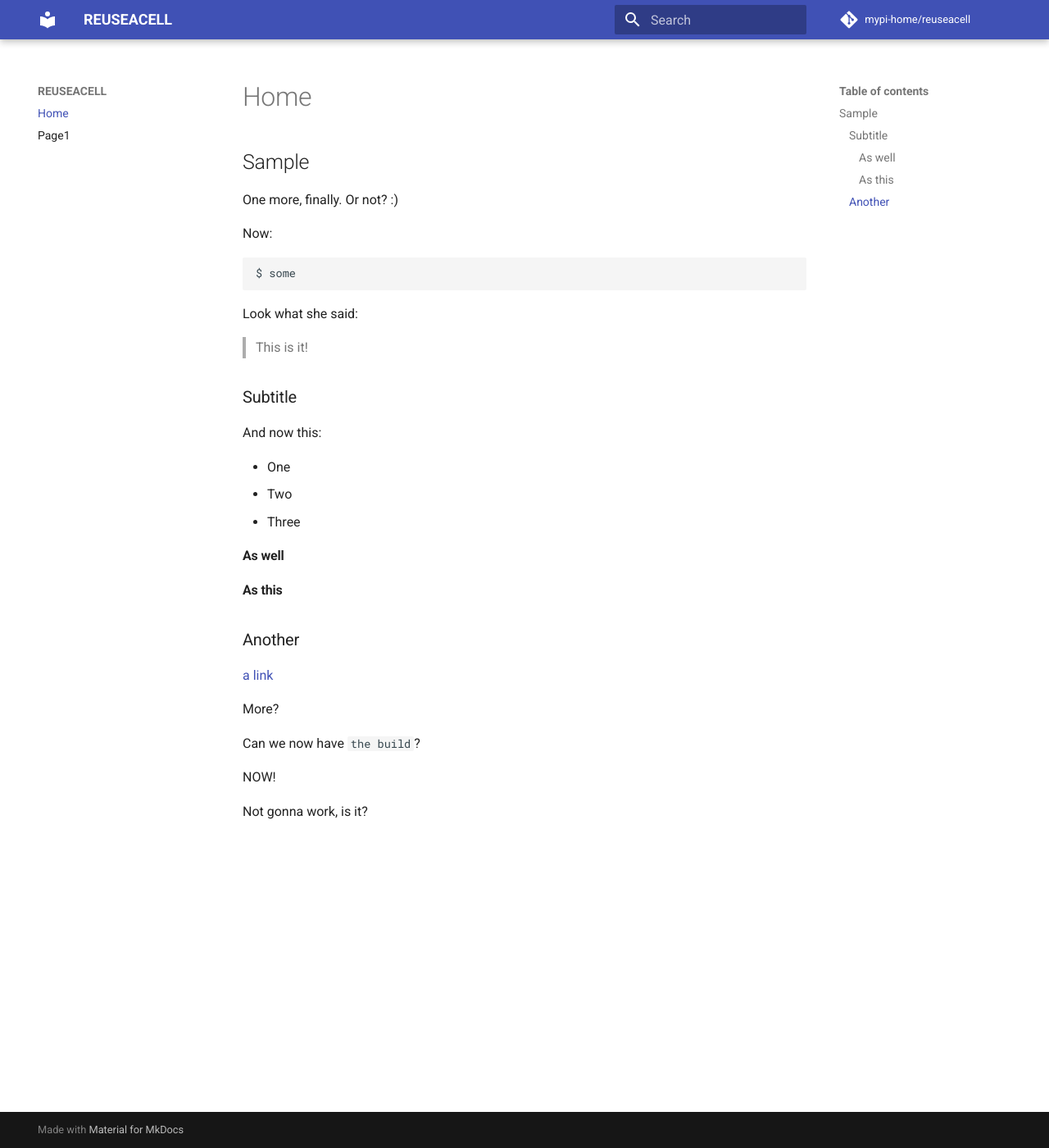
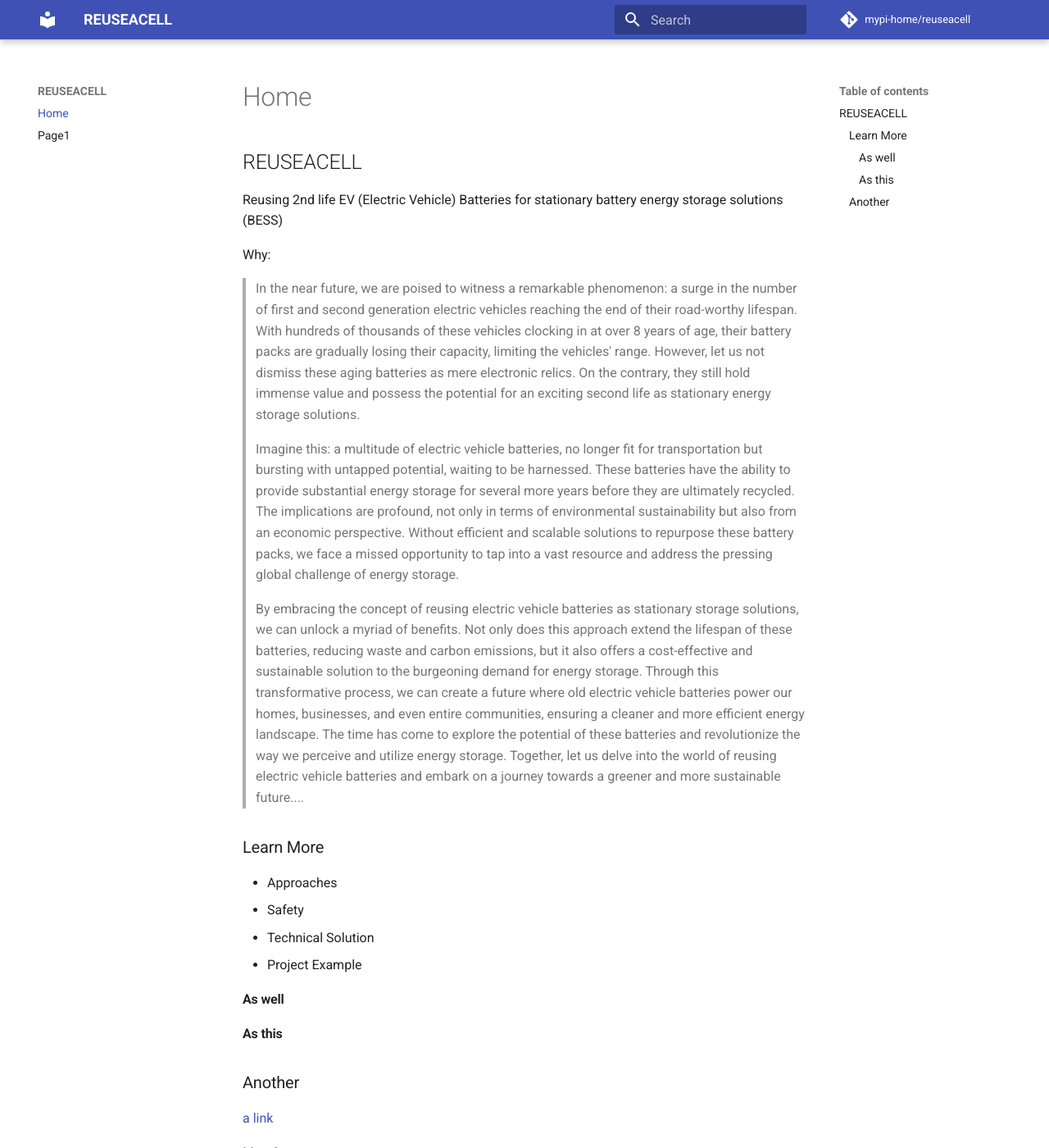
Before and after one commit to mypi-home/reuseacell, an MkDocs documentation site: the page built from docs/index.md, in a window 1280 px wide and 1400 px high. Shown: the whole window at 82% size. Built offline with MkDocs 1.6.1 and Material for MkDocs 9.7.7, drawn with Linux system fonts in a browser that asks for light colours; comment, search, counter and statistics services are not loaded.

Commit message:
Update index.md

````diff
--- a/docs/index.md
+++ b/docs/index.md
@@ -1,24 +1,21 @@
-## Sample
+## REUSEACELL
 
-One more, finally. Or not? :)
+Reusing 2nd life EV (Electric Vehicle) Batteries for stationary battery energy storage solutions (BESS)
 
-Now:
+Why:
 
-```
-$ some
-```
+> In the near future, we are poised to witness a remarkable phenomenon: a surge in the number of first and second generation electric vehicles reaching the end of their road-worthy lifespan. With hundreds of thousands of these vehicles clocking in at over 8 years of age, their battery packs are gradually losing their capacity, limiting the vehicles' range. However, let us not dismiss these aging batteries as mere electronic relics. On the contrary, they still hold immense value and possess the potential for an exciting second life as stationary energy storage solutions.
 
-Look what she said:
+> Imagine this: a multitude of electric vehicle batteries, no longer fit for transportation but bursting with untapped potential, waiting to be harnessed. These batteries have the ability to provide substantial energy storage for several more years before they are ultimately recycled. The implications are profound, not only in terms of environmental sustainability but also from an economic perspective. Without efficient and scalable solutions to repurpose these battery packs, we face a missed opportunity to tap into a vast resource and address the pressing global challenge of energy storage.
 
-> This is it!
+> By embracing the concept of reusing electric vehicle batteries as stationary storage solutions, we can unlock a myriad of benefits. Not only does this approach extend the lifespan of these batteries, reducing waste and carbon emissions, but it also offers a cost-effective and sustainable solution to the burgeoning demand for energy storage. Through this transformative process, we can create a future where old electric vehicle batteries power our homes, businesses, and even entire communities, ensuring a cleaner and more efficient energy landscape. The time has come to explore the potential of these batteries and revolutionize the way we perceive and utilize energy storage. Together, let us delve into the world of reusing electric vehicle batteries and embark on a journey towards a greener and more sustainable future....
 
-### Subtitle
+### Learn More
 
-And now this:
-
-- One
-- Two
-- Three
+- Approaches
+- Safety
+- Technical Solution
+- Project Example
 
 
 #### As well
````
